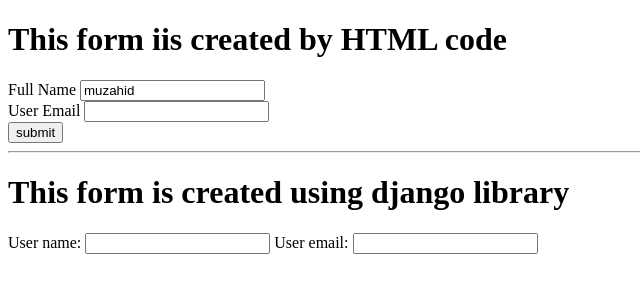
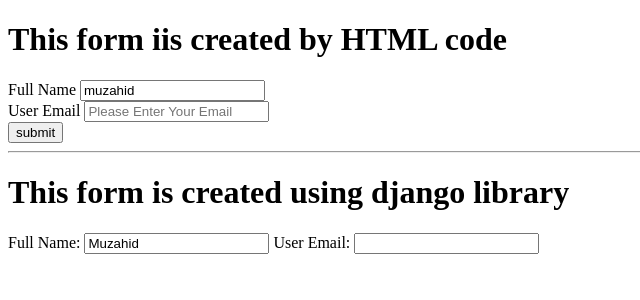
Before and after one commit to muzahid2559/Django_Practice, a Django app: page /form/ in a window 1280 px wide. Shown: the top 300 px of the page, without its empty margins (0-640 px from the left). Run offline with Django 4.2, Linux system fonts and the light colour scheme.

Commit message:
Creating a Django Form 2

```diff
--- a/first_application/forms.py
+++ b/first_application/forms.py
@@ -3,9 +3,9 @@
 class user_form(forms.Form):
     #<label for="user_name">Full Name</label>
     #<input type="text" name="user_name" value="muzahid" required>
-    user_name = forms.CharField()
+    user_name = forms.CharField(required=True, label = "Full Name", initial = "Muzahid")
 
 
     #<label for="user_email">User Email</label>
     #<input type="email" name="user_email" value="" required
-    user_email = forms.EmailField()
+    user_email = forms.EmailField(label = "User Email")
--- a/templates/first_application/form.html
+++ b/templates/first_application/form.html
@@ -11,7 +11,7 @@
       <input type="text" name="user_name" value="muzahid" required>
       <br>
       <label for="user_email">User Email</label>
-      <input type="email" name="user_email" value="" required>
+      <input type="email" name="user_email" value="" placeholder="Please Enter Your Email" required>
       <br>
       <input type="submit" name="submit" value="submit">
     </form>
```
